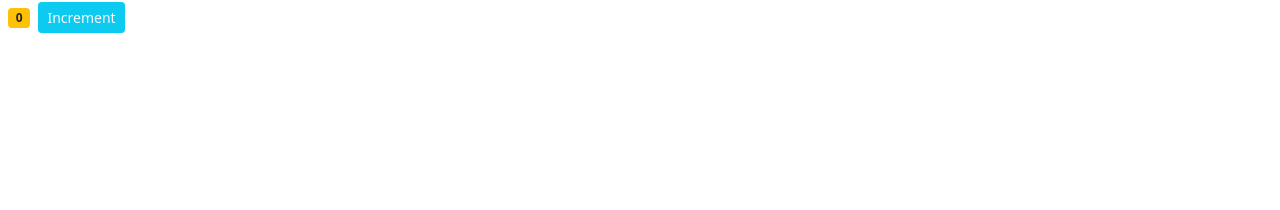
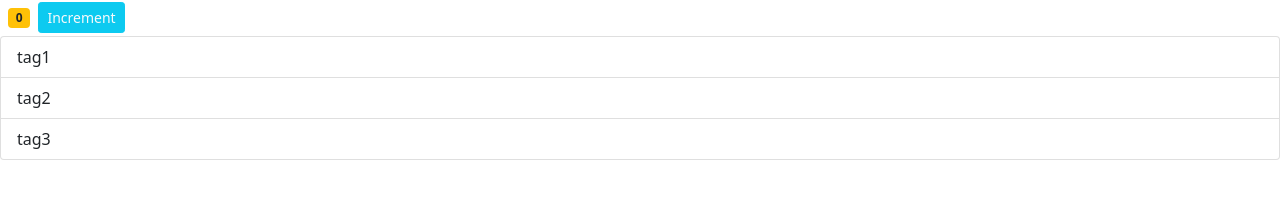
Before and after one commit to k-nautresurrect/learnReact, a React (Create React App) app in the folder counter-app/: page / in a window 1280 px wide. Shown: the top 210 px of the page. Built offline with nearby package versions, Linux system fonts and the light colour scheme.

Commit message:
Rendered classes in render

```diff
--- a/counter-app/src/components/counter.jsx
+++ b/counter-app/src/components/counter.jsx
@@ -6,6 +6,7 @@ class Counter extends Component{
     // state is a property of Component which can store the information that is dynamic
     state = {
         count: 0,
+        tags: ["tag1","tag2","tag3"],
     }
 
     render () {
@@ -17,6 +18,9 @@ class Counter extends Component{
                 {/* {} <- are used to write javascript code in return */}
                 <span className={this.getColor()}>{this.countShow()}</span>
                 <button className="btn btn-info btn-sm text-light"> Increment </button>
+                <ul className="list-group">
+                    {this.state.tags.map(tags => <li className="list-group-item" key={tags}>{tags}</li>)}
+                </ul>
             </div>
         );
     }
@@ -26,7 +30,7 @@ class Counter extends Component{
         let classes = "badge m-2 bg-"
         classes += this.state.count === 0 ? "warning text-dark" : "primary";
         return classes;
-        }
+    }
 
     countShow() {
         const {count} = this.state;
```
